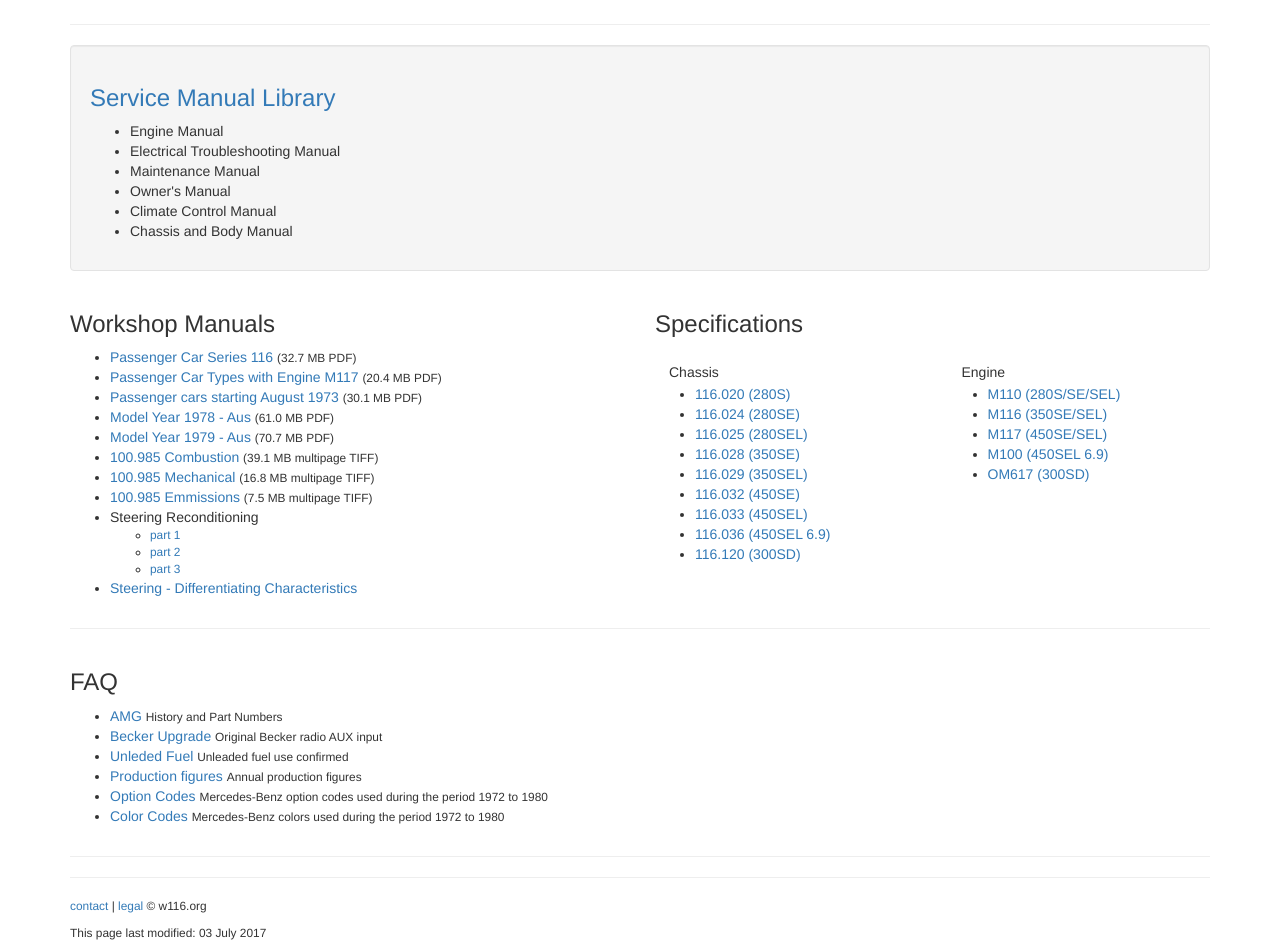
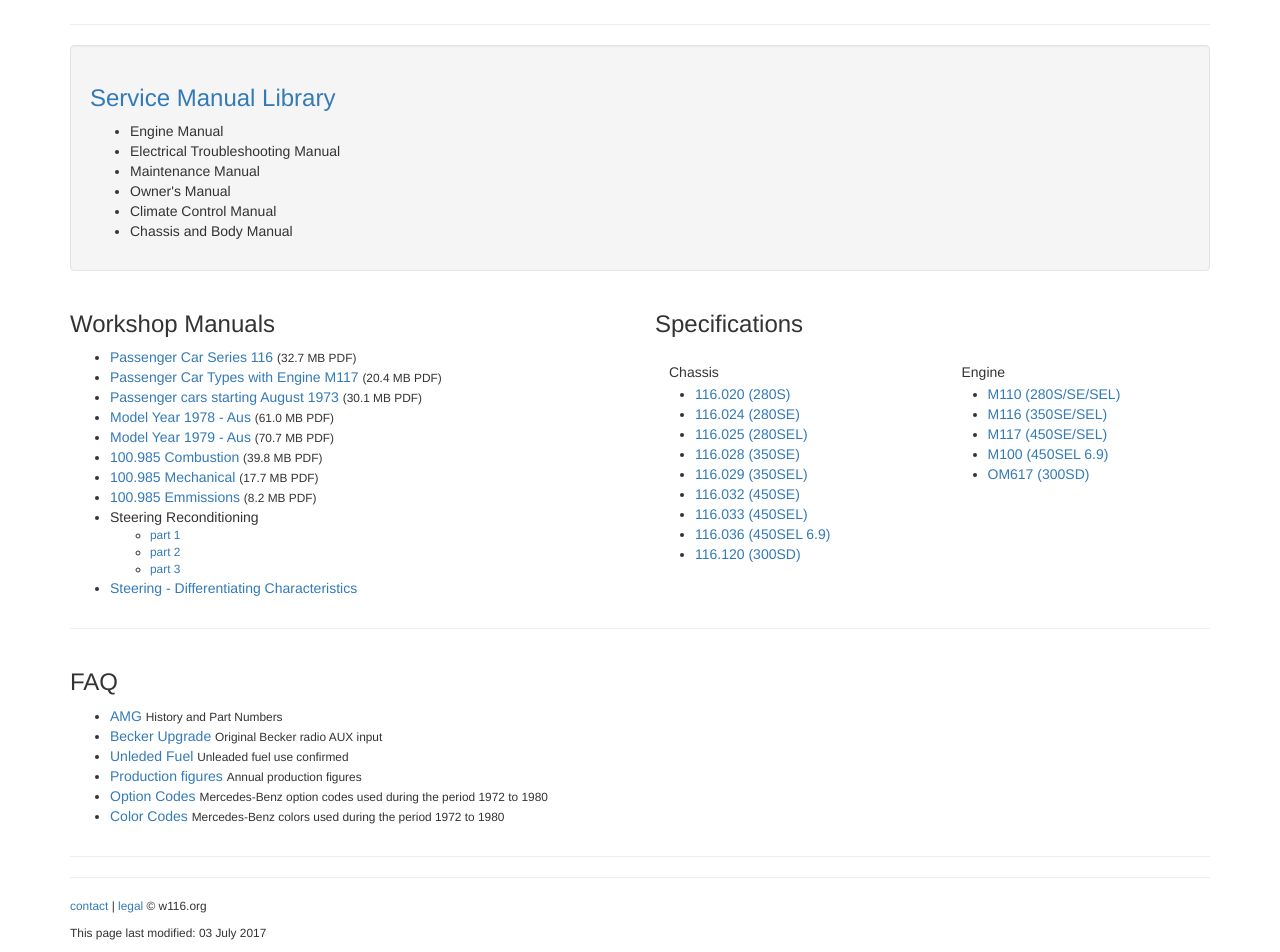
Before and after one commit to W116org/w116org.github.io, a Jekyll site: the page built from tech.html, in a window 1280 px wide. Shown: the part 576-1528 px from the top of the page. Built offline with Jekyll 4.4.1, drawn with Linux system fonts in a browser that asks for light colours; comment, search, counter and statistics services are not loaded.

```diff
--- a/tech.html
+++ b/tech.html
@@ -39,13 +39,13 @@
         <span class="small">(70.7 MB PDF)</span>
       </li>
       <li><a href="//img.w116.org/tech/Manual_100-985_Combustion_02_83.pdf">100.985 Combustion</a>
-        <span class="small">(39.1 MB multipage TIFF)</span>
+        <span class="small">(39.8 MB PDF)</span>
       </li>
       <li><a href="//img.w116.org/tech/Manual_100-985_Mechanical_04_82.pdf">100.985 Mechanical</a>
-        <span class="small">(16.8 MB multipage TIFF)</span>
+        <span class="small">(17.7 MB PDF)</span>
       </li>
       <li><a href="//img.w116.org/tech/Manual_100-985_Emmissions_07_80.pdf">100.985 Emmissions</a>
-        <span class="small">(7.5 MB multipage TIFF)</span>
+        <span class="small">(8.2 MB PDF)</span>
       </li>
       <li>Steering Reconditioning
         <ul class="small">
```
